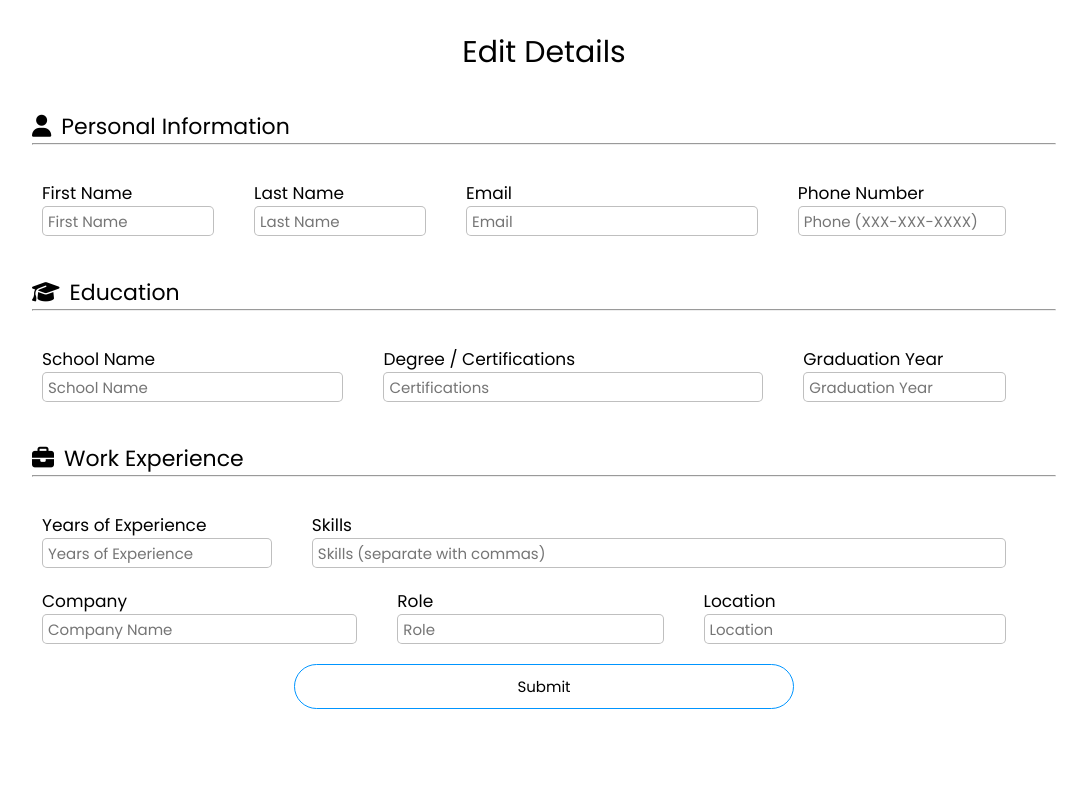
After one commit to Ayush200423/JobMatch, a Flask app: template templates/edit_details.html in a window 1280 px wide. The commit adds this page. Shown: the whole page, without its empty margins (96-1183 px from the left). Run offline with Flask 2, Linux system fonts and the light colour scheme; the template is opened without the code that fills it, so the values that code supplies are empty; some libraries are stand-ins or nearby versions.

Commit message:
added edit details page

```diff
--- a/static/css/styles.css
+++ b/static/css/styles.css
@@ -57,14 +57,14 @@ html {
 .navbar-items a {
     font-size: 20px;
     padding: 20px;
+    transition: 0.3s;
 }
 
 .navbar-items a:hover {
     background-color: #0095FF;
-    transition-duration: 0.3s;
 }
 
-/* -------- index --------- */
+/* -------- index -------- */
 
 .index .flex-container {
     color: #fff;
@@ -105,7 +105,7 @@ html {
     font-size: 50px;
 }
 
-/* ----- authentication ------ */
+/* -------- authentication -------- */
 
 .content .flex-container {
     display: flex;
@@ -157,6 +157,7 @@ html {
     border: 1px solid rgb(99, 99, 99);
     border-radius: 25px;
     color: #000000;
+    transition: 0.3s;
 }
 
 .content input[type="email"]:focus, [type="password"]:focus {
@@ -168,7 +169,6 @@ html {
     border: 1px solid #0095FF;
     color: #000000;
     background-color: white;
-
 }
 
 .content input[type="submit"]:hover {
@@ -185,7 +185,7 @@ html {
     background-color: #000000;
 }
 
-/* ------------ about ------------- */
+/* -------- about -------- */
 
 .about {
     height: fit-content;
@@ -272,7 +272,7 @@ html {
     transition: 0.5s;
 }
 
-/* ---------- upload.html -------- */
+/* -------- upload.html -------- */
 
 .upload {
     width: 100vw;
@@ -320,8 +320,8 @@ html {
 
 .upload input[type="submit"] {
     background-color: #fff;
-    transition: 0.5s;
-    border: 1px solid #000000;
+    transition: 0.3s;
+    border: 1px solid #0095FF;
     font-size: 15px;
 }
 
@@ -354,3 +354,123 @@ html {
 .upload .uploaded-file-name:hover {
     background-color: #0066ff;
 }
+
+/* -------- edit_details.html -------- */
+
+.edit-details {
+    width: 100vw;
+    height: 100vh;
+}
+
+.edit-details .flex-container {
+    width: 100%;
+    height: 100%;
+    display: flex;
+    flex-direction: column;
+    align-items: center;
+}
+
+.edit-details .title {
+    font-size: 30px;
+    padding: 30px 0 5px 0;
+}
+
+.edit-details .section-title {
+    font-size: 22px;
+    display: flex;
+    width: 80vw;
+    justify-content: left;
+}
+
+.section-title .section-icon {
+    padding: 0 10px 0 0;
+}
+
+.edit-details .edit-form {
+    display: flex;
+    width: 100%;
+    align-items: center;
+    flex-direction: column;
+}
+
+.edit-details .row {
+    display: flex;
+    width: 80vw;
+    padding: 10px;
+    flex-wrap: wrap;
+    align-items: stretch;
+}
+
+.field input {
+    height: 30px;
+    font-size: 15px;
+    padding: 5px;
+    outline: none;
+    width: 0;
+    min-width: 100%;
+    border: 1px solid #00000040;
+    border-radius: 5px;
+}
+
+.field input:focus {
+    border: 1px solid #0095FF;
+}
+
+.field input:not(:placeholder-shown) {
+    border: 1px solid #000000
+}
+
+.edit-details label {
+    font-size: 17px;
+}
+
+.edit-details .field {
+    padding: 0 40px 0 0;
+    display: flex;
+    flex-direction: column;
+    align-items: stretch;
+}
+
+.personal-info, .education-info, .work-info {
+    margin: 30px 0 0 0;
+}
+
+.edit-form input[type="submit"] {
+    border: 1px solid #0095FF;
+    color: #000000;
+    background-color: white;
+    transition: 0.3s;
+    margin: 10px 0 5px 0;
+}
+
+.edit-form input[type="submit"]:hover {
+    background-color: #0095FF;
+    color: #fff;
+}
+
+/* -- Personal Row --> */
+.row .name, .row .phone {
+    flex-grow: 1;
+}
+
+.row .email {
+    flex-grow: 3;
+}
+
+/* -- Education Row --> */
+.row .education {
+    flex-grow: 3;
+}
+
+.row .grad-year {
+    flex-grow: 1;
+}
+
+/* -- Experience Rows --> */
+.row .years-of-experience, .row .work-experience {
+    flex-grow: 1;
+}
+
+.row .skills {
+    flex-grow: 10;
+}
--- /dev/null
+++ b/templates/edit_details.html
@@ -0,0 +1,128 @@
+<!DOCTYPE html>
+<html lang="en">
+<head>
+    <meta charset="UTF-8">
+    <meta http-equiv="X-UA-Compatible" content="IE=edge">
+    <meta name="viewport" content="width=device-width, initial-scale=1.0">
+    <link rel="stylesheet" href="{{ url_for('static', filename = 'css/styles.css')}}">
+    <script src="https://kit.fontawesome.com/fde6b1f1eb.js" crossorigin="anonymous"></script>
+    <title>Edit Details</title>
+</head>
+<body>
+    <div class="edit-details">
+        <div class="flex-container">
+
+            <div class="title">
+                Edit Details
+            </div>
+
+            <form action="#" class="edit-form" method="post">
+                <div class="personal-info">
+                    <div class="section-title">
+                        <div class="section-icon">
+                            <i class="fa-solid fa-user"></i>
+                        </div>
+                        Personal Information
+                    </div>
+                    <hr>
+                    <br>
+                    <div class="row">
+                        <div class="field name">
+                            <label class="label" for="fname">First Name</label>
+                            <input class="f name" name="fname" placeholder="First Name" required>
+                        </div>
+
+                        <div class="field name">
+                            <label class="label" for="lname">Last Name</label>
+                            <input name="lname" placeholder="Last Name" required>
+                        </div>
+
+                        <div class="field email">
+                            <label class="label" for="email">Email</label>
+                            <input type="email" name="email" placeholder="Email" required>
+                        </div>
+
+                        <div class="field phone">
+                            <label class="label" for="phone">Phone Number</label>
+                            <input type="tel" pattern="[0-9]{3}-[0-9]{3}-[0-9]{4}" name="phone" placeholder="Phone (XXX-XXX-XXXX)" required>
+                        </div>
+                    </div>
+                </div>
+
+                <div class="education-info">
+                    <div class="section-title">
+                        <div class="section-icon">
+                            <i class="fa-solid fa-graduation-cap"></i>
+                        </div>
+                        Education
+                    </div>
+                    <hr>
+                    <br>
+                    <div class="row">
+                        <div class="field education">
+                            <label class="label" for="school-name">School Name</label>
+                            <input name="school-name" placeholder="School Name" required>
+                        </div>
+
+                        <div class="field education">
+                            <label class="label" for="certifications">Degree / Certifications</label>
+                            <input name="certifications" placeholder="Certifications" required>
+                        </div>
+
+                        <div class="field grad-year">
+                            <label class="label" for="graduation-year">Graduation Year</label>
+                            <input type="number" name="graduation-year" placeholder="Graduation Year" required>
+                        </div>
+                    </div>
+                </div>
+
+                <div class="work-info">
+                    <div class="section-title">
+                        <div class="section-icon">
+                            <i class="fa-solid fa-briefcase"></i>
+                        </div>
+                        Work Experience
+                    </div>
+                    <hr>
+                    <br>
+                    <div class="row">
+                        <div class="field years-of-experience">
+                            <label class="label" for="yearsofexp">Years of Experience</label>
+                            <input type="number" name="yearsofexp" placeholder="Years of Experience" required>
+                        </div>
+
+                        <div class="field skills">
+                            <label class="label" for="skills">Skills</label>
+                            <input name="skills" placeholder="Skills (separate with commas)" required>
+                        </div>
+                    </div>
+
+                    <div class="row">
+                        <div class="field work-experience">
+                            <label class="label" for="company">Company</label>
+                            <input name="company" placeholder="Company Name" required>
+                        </div>
+
+                        <div class="field work-experience">
+                            <label class="label" for="role">Role</label>
+                            <input name="role" placeholder="Role" required>
+                        </div>
+
+                        <div class="field work-experience">
+                            <label class="label" for="role">Location</label>
+                            <input name="location" placeholder="Location" required>
+                        </div>
+                    </div>
+                </div>
+
+                <input type="submit">
+            </form>
+
+        </div>
+    </div>
+
+    <script src="{{ url_for('static', filename = 'js/app.js')}}"></script>
+</body>
+</html>
+
+<!-- Company, Skills, Graduation Year, College Name, Degree, Role, Email Address, Location, Name, Years of Experience-->
```
